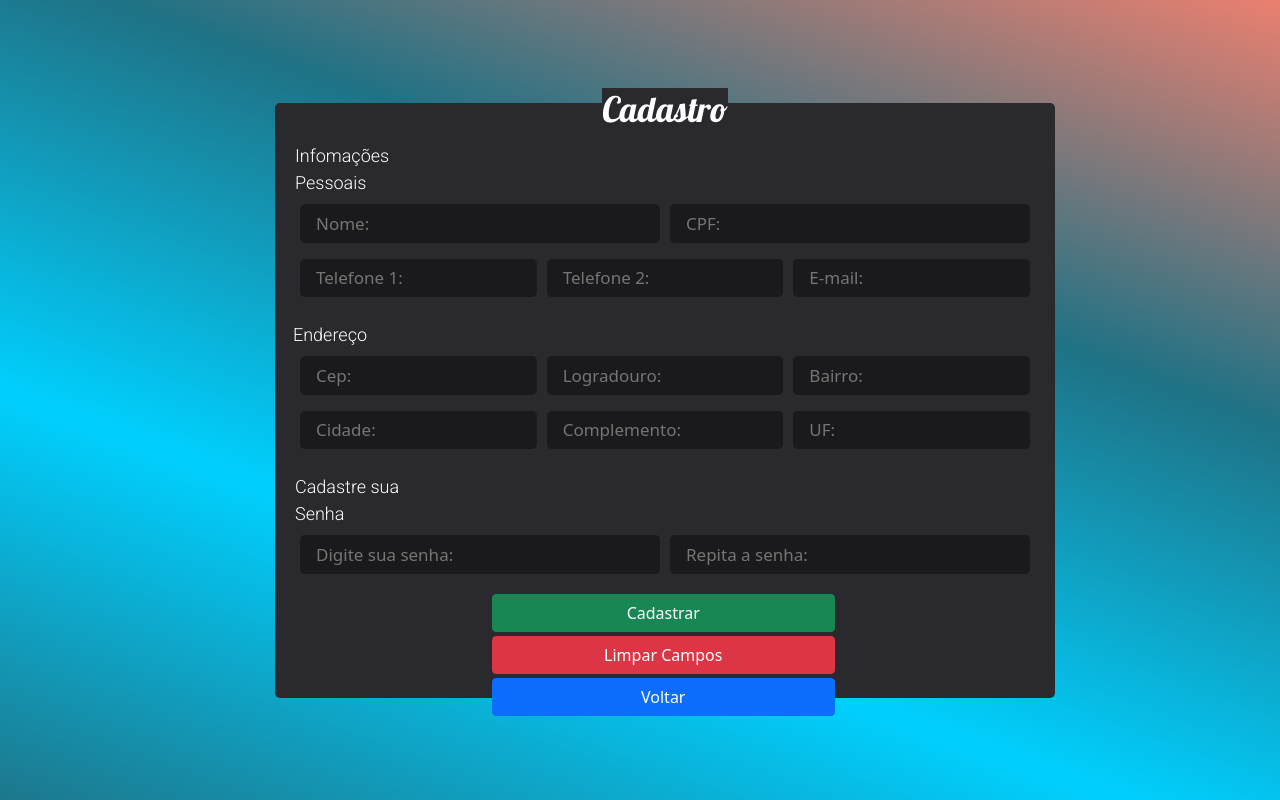
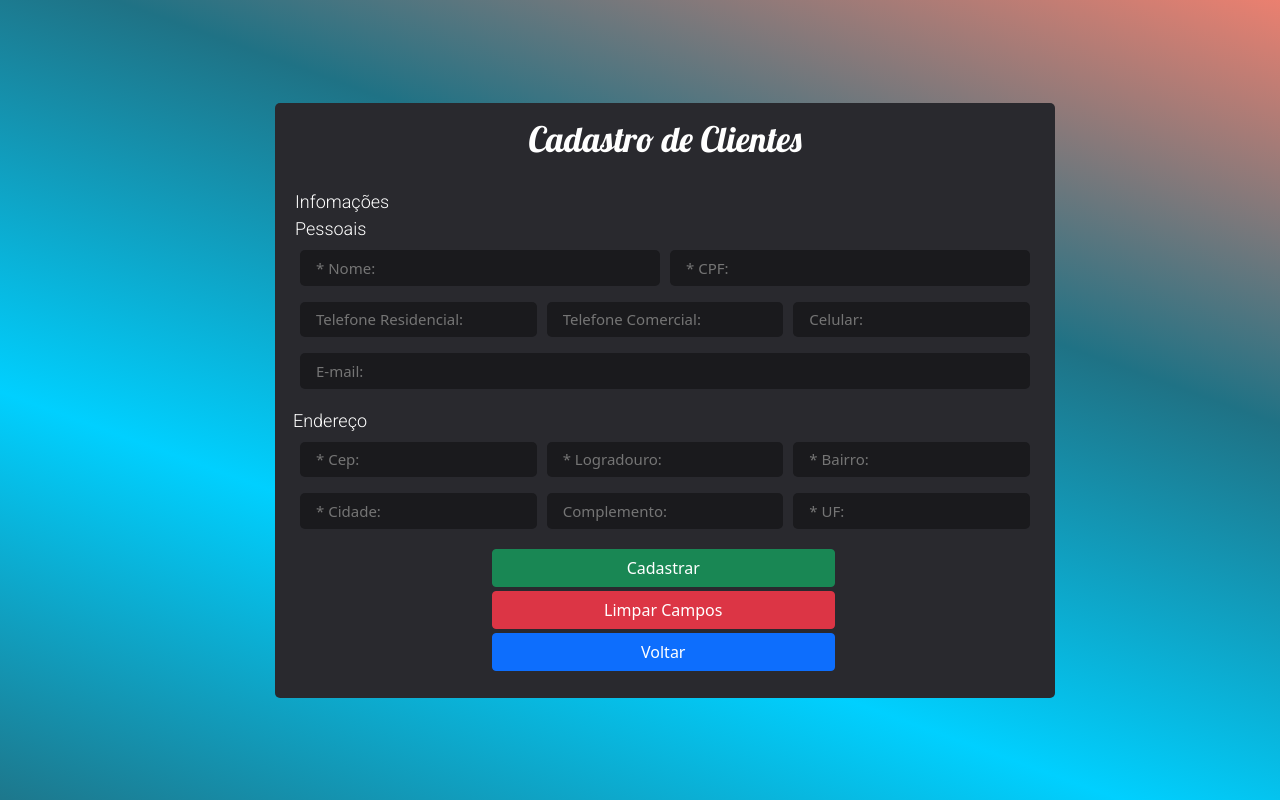
Before and after one commit to welingtonmatos/Crud-React-js, a React (Create React App) app in the folder crud-react/: page /cadastro in a window 1280 px wide. Built offline with nearby package versions, Linux system fonts and the light colour scheme.

Commit message:
Alterações nos formulários de cadastro e home.

```diff
--- a/crud-react/src/pages/cadastro/cadastro.css
+++ b/crud-react/src/pages/cadastro/cadastro.css
@@ -86,7 +86,7 @@
     outline-width: 0;
     color: white;
     border: none;
-    font-size: 17px;
+    font-size: 15px;
     margin-left: 2px;
     margin-right: 5px;
     box-shadow: none;
@@ -106,7 +106,6 @@
 
 .form-btn {
    background: transparent;
-   margin-right: 150px;
 }
 
 .botoes {
@@ -116,7 +115,7 @@
     height: 40px;
     border-radius: 5px;
     font-size: 18px;
-    margin-top: 5px;
+    margin-top: 8px;
     cursor: pointer;
     border: none;
 }
@@ -145,14 +144,14 @@
     }
 
     .form-cadastro h1{
-        margin-top: 20px;
+        margin-top: 5px;
         background-color: #29292E;
         font-family: 'Lobster';
         font-size: 35px;
     }
 
     .info {
-        margin-top: 2px;
+        margin-top: 18px;
         background-color: #29292E;
         font-family: 'Roboto';
         font-size: 18px;
@@ -165,7 +164,7 @@
         font-size: 18px;
         margin-right: 670px;
         margin-bottom: 10px;
-        margin-top: 8px;
+        margin-top: 2px;
     }
 
     .labelSenha {
@@ -174,7 +173,7 @@
         font-size: 18px;
         margin-right: 600px;
         margin-bottom: 10px;
-        margin-top: 8px;
+        margin-top: 2px;
     }
 
     /*---- Botões ----*/
@@ -185,12 +184,13 @@
         outline-width: 0;
         color: white;
         border: none;
-        font-size: 17px;
+        font-size: 15px;
     }
 
     .form-btn {
        background: transparent;
        margin-right: 150px;
+       font-size: 15px;
     }
 
     .botoes {
@@ -199,7 +199,7 @@
         font-weight: 800;
         height: 38px;
         border-radius: 5px;
-        font-size: 18px;
+        font-size: 15px;
         margin-top: 4px;
         cursor: pointer;
         border: none;
--- a/crud-react/src/pages/cadastro/cadastro.js
+++ b/crud-react/src/pages/cadastro/cadastro.js
@@ -11,7 +11,7 @@ function Cadastro() {
     return (
         <div className="cadastro">
             <Form className="form-cadastro">
-                <h1>Cadastro</h1>
+                <h1>Cadastro de Clientes</h1>
 
                 <Form.Label className="info">Infomações Pessoais</Form.Label>
 
@@ -20,7 +20,7 @@ function Cadastro() {
                         <input
                         className="campoTexto"
                         type="text"
-                        placeholder="Nome:"
+                        placeholder="* Nome:"
                         minLength="3"
                         maxLength="100"
                         />
@@ -30,7 +30,7 @@ function Cadastro() {
                         <input
                         className="campoTexto"
                         type="text"
-                        placeholder="CPF:"
+                        placeholder="* CPF:"
                         mask="999.999.999-99"
                         />
                     </Form.Group>
@@ -38,13 +38,19 @@ function Cadastro() {
 
                 <Row className="linha mb-3">
                     <Form.Group as={Col} className="campos">
-                        <input className="campoTexto" placeholder="Telefone 1:" />
+                        <input className="campoTexto" placeholder="Telefone Residencial:" />
                     </Form.Group>
 
                     <Form.Group as={Col} className="campos">
-                        <input className="campoTexto" placeholder="Telefone 2:" />
+                        <input className="campoTexto" placeholder="Telefone Comercial:" />
                     </Form.Group>
 
+                    <Form.Group as={Col} className="campos">
+                        <input className="campoTexto" placeholder="Celular:" />
+                    </Form.Group>
+                </Row>
+
+                <Row className="linha mb-3">
                     <Form.Group as={Col} className="campos">
                         <input className="campoTexto" placeholder="E-mail:" />
                     </Form.Group>
@@ -54,21 +60,21 @@ function Cadastro() {
 
                 <Row className="linha mb-3">
                     <Form.Group as={Col} className="campos">
-                        <input className="campoTexto" placeholder="Cep:" />
+                        <input className="campoTexto" placeholder="* Cep:" />
                     </Form.Group>
 
                     <Form.Group as={Col} className="campos">
-                        <input className="campoTexto" placeholder="Logradouro:" />
+                        <input className="campoTexto" placeholder="* Logradouro:" />
                     </Form.Group>
 
                     <Form.Group as={Col} className="campos">
-                        <input className="campoTexto" placeholder="Bairro:" />
+                        <input className="campoTexto" placeholder="* Bairro:" />
                     </Form.Group>
                 </Row>
 
                 <Row className="linha mb-3">
                     <Form.Group as={Col} className="campos">
-                        <input className="campoTexto" placeholder="Cidade:" />
+                        <input className="campoTexto" placeholder="* Cidade:" />
                     </Form.Group>
 
                     <Form.Group as={Col} className="campos">
@@ -76,29 +82,7 @@ function Cadastro() {
                     </Form.Group>
 
                     <Form.Group as={Col} className="campos">
-                        <input className="campoTexto" placeholder="UF:" />
-                    </Form.Group>
-                </Row>
-
-                <Form.Label className="labelSenha">Cadastre sua Senha</Form.Label>
-
-                <Row className="linha mb-3">
-                    <Form.Group as={Col} className="campos">
-                        <input
-                            className="campoTexto"
-                            placeholder="Digite sua senha:"
-                            type="password"
-                            maxLength="6"
-                        />
-                    </Form.Group>
-
-                    <Form.Group as={Col} className="campos">
-                        <input
-                            className="campoTexto"
-                            placeholder="Repita a senha:"
-                            type="password"
-                            maxLength="6"
-                        />
+                        <input className="campoTexto" placeholder="* UF:" />
                     </Form.Group>
                 </Row>
 
--- a/crud-react/src/pages/home/home.css
+++ b/crud-react/src/pages/home/home.css
@@ -153,7 +153,7 @@
 
     .form-botao {
         margin: 0 5px;
-        width: 30%;
+        width: 34%;
         color: white;
         height: 34px;
         border-radius: 5px;
--- a/crud-react/src/pages/home/home.js
+++ b/crud-react/src/pages/home/home.js
@@ -11,21 +11,21 @@ function Cadastro(props) {
     return (
         <div className="home">
             <div className="form-home">
-                <h1>Usuários Cadastrados</h1>
+                <h1>Clientes Cadastrados</h1>
 
                 <Table className="tabela">
                     <thead>
                         <tr>
                             <th>Nome</th>
-                            <th>Sobrenome</th>
+                            <th>CPF</th>
                             <th>E-mail</th>
                             <th>Ações</th>
                         </tr>
                     </thead>
                     <tbody>
                         <tr>
-                            <td>Mark</td>
-                            <td>Otto</td>
+                            <td>Welington Bento de Matos</td>
+                            <td>12345678911</td>
                             <td>@mdo</td>
                             <td>
                                 <Form.Group className="form-btn-fundo">
@@ -78,7 +78,7 @@ function Cadastro(props) {
                     <Row className="linhaHome">
                         <Form.Group className="form-btn-home">
                             <Button className="botao" variant="success" type="submit">
-                                Cadastrar Novo Usuário
+                                Cadastrar Novo Cliente
                             </Button>
                         </Form.Group>
 
```
